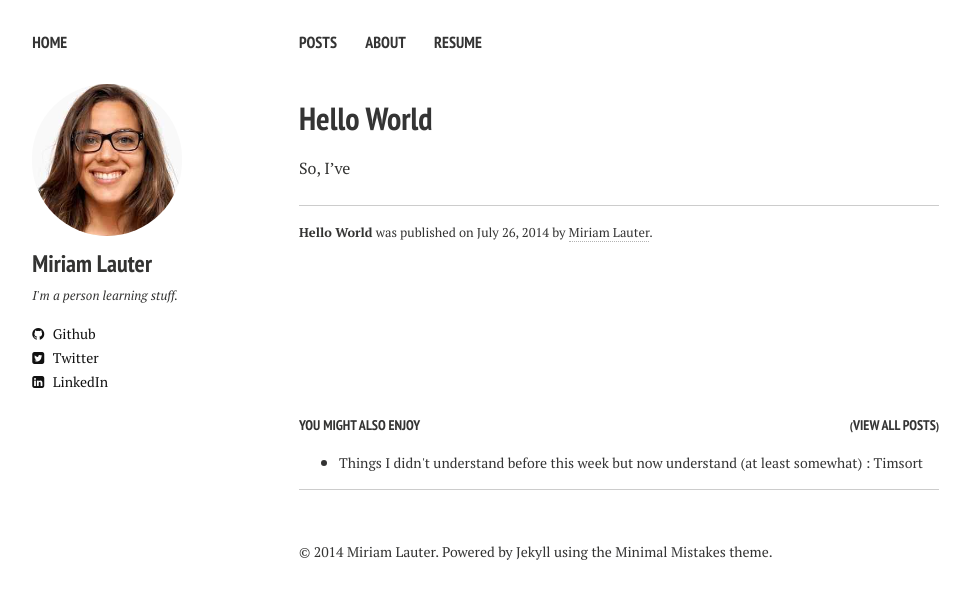
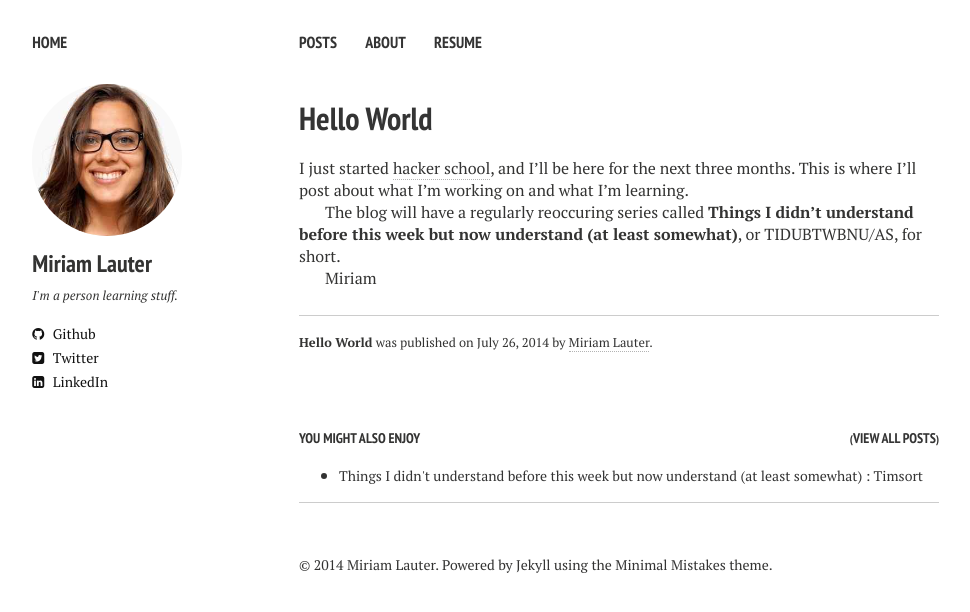
Before and after one commit to mlauter/mlauter.github.io, a Jekyll site: the page built from _posts/2014-07-26-hello-world.md, in a window 1280 px wide. Shown: the top 612 px of the page, without its empty margins (21-991 px from the left). Built offline with Jekyll 4.4.1, drawn with Linux system fonts in a browser that asks for light colours; nearby versions of some CDN libraries.

Commit message:
modify hello world and add some other content

```diff
--- /dev/null
+++ b/_includes/_image.html
@@ -0,0 +1,4 @@
+<table class="image">
+<caption align="bottom">{{ include.description }}</caption>
+<tr><td><img src="{{ include.url }}" alt="{{ include.description }}"/></td></tr>
+</table>
--- a/_posts/2014-07-26-hello-world.md
+++ b/_posts/2014-07-26-hello-world.md
@@ -11,4 +11,8 @@ comments: true
 share:
 ---
 
-So, I've
+I just started [hacker school](https://www.hackerschool.com/), and I'll be here for the next three months. This is where I'll post about what I'm working on and what I'm learning.
+
+The blog will have a regularly reoccuring series called __Things I didn't understand before this week but now understand (at least somewhat)__, or TIDUBTWBNU/AS, for short.
+
+Miriam
```
Also changed, not shown: about.md (+2 -0 lines), images/timsort_list_image.jpg (added), images/timsort_stack_image.jpg (added).
